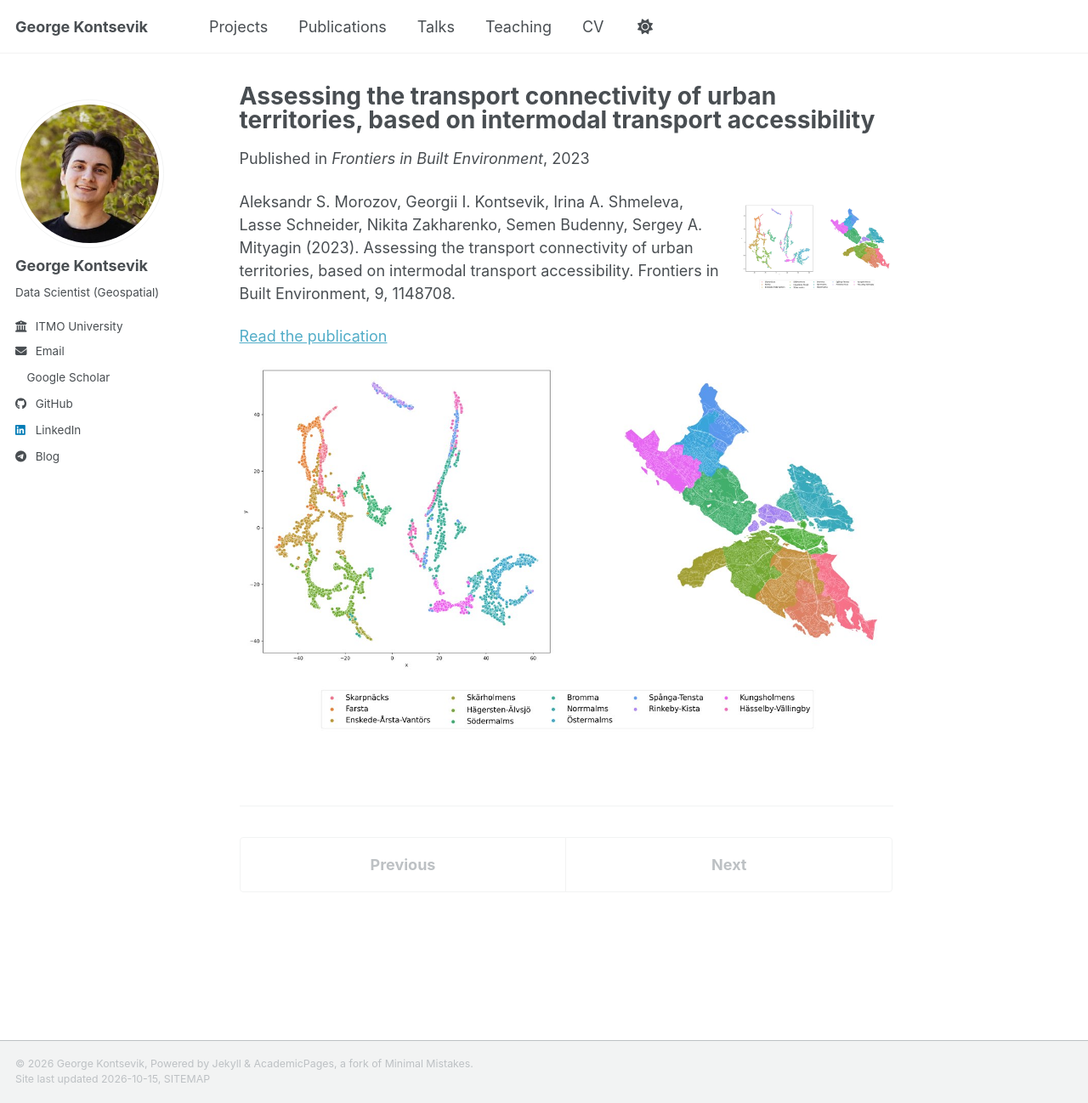
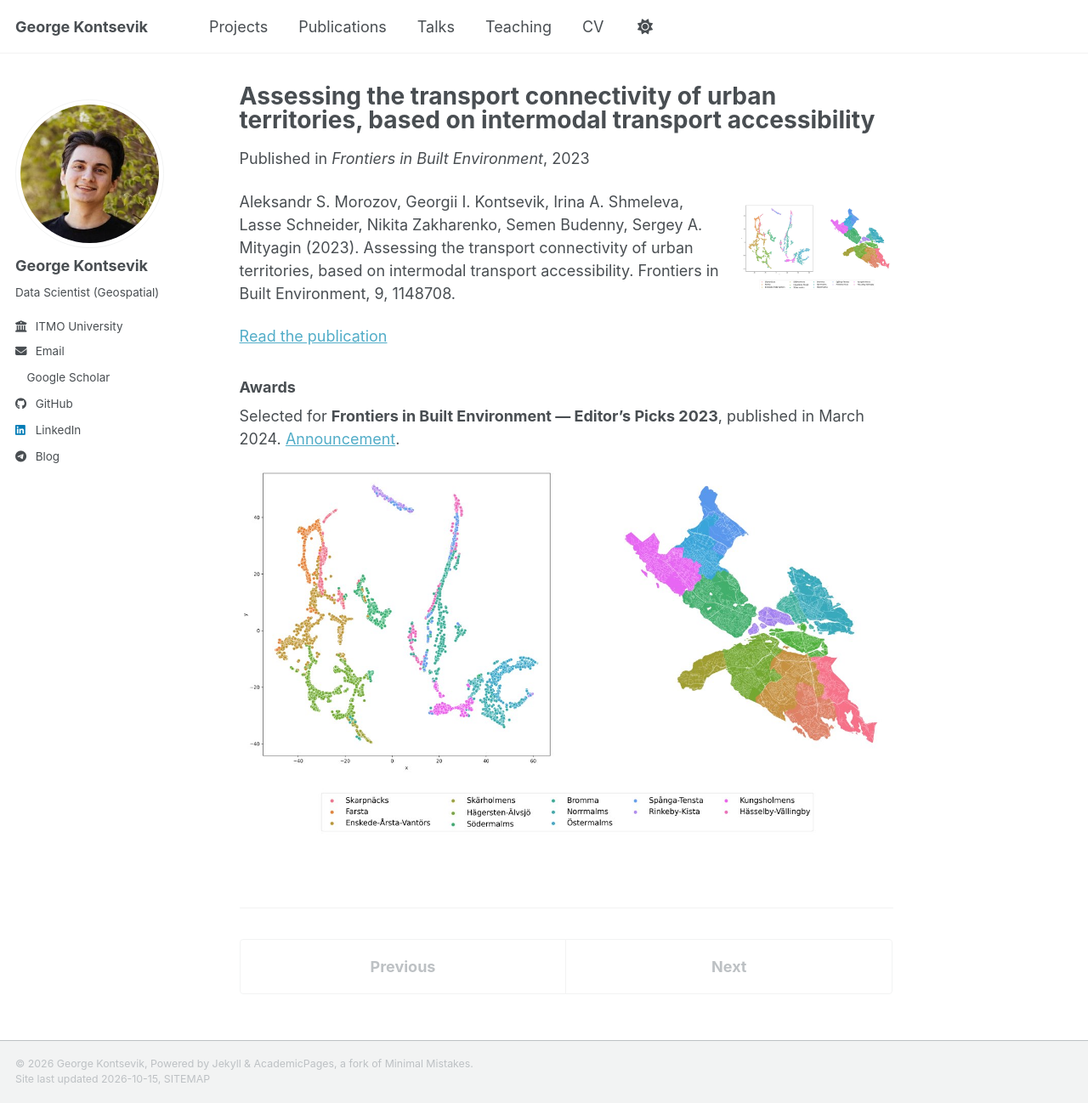
Before and after one commit to GeorgeKontsevik/GeorgeKontsevik.github.io, a Jekyll site: the page built from _publications/assessing-the-transport-connectivity-of-urban-territories-based-on-intermodal-transport-accessibility.md, in a window 1280 px wide and 1298 px high. Shown: the whole window at 85% size. Built offline with Jekyll 4.4.1, drawn with Linux system fonts in a browser that asks for light colours; a style sheet for code colours, icons or effects is not loaded.

Commit message:
Add Frontiers Editors Picks recognition to publication card

```diff
--- a/_includes/archive-single.html
+++ b/_includes/archive-single.html
@@ -85,6 +85,9 @@
       <p><a href="{{ post.bibtexurl }}">Download Bibtex</a></p>
     {% endif %}
 
+    {% if post.award %}
+      <p><i class="fa fa-trophy" aria-hidden="true"></i> <strong>Awards:</strong> <a href="{{ post.award_url }}">{{ post.award }}</a></p>
+    {% endif %}
     </div>
     {% if post.collection == 'publications' or post.collection == 'portfolio' %}
       {% include entry-image.html item=post %}
--- a/_publications/assessing-the-transport-connectivity-of-urban-territories-based-on-intermodal-transport-accessibility.md
+++ b/_publications/assessing-the-transport-connectivity-of-urban-territories-based-on-intermodal-transport-accessibility.md
@@ -3,6 +3,8 @@ title: "Assessing the transport connectivity of urban territories, based on inte
 authors: "Aleksandr S. Morozov, Georgii I. Kontsevik, Irina A. Shmeleva, Lasse Schneider, Nikita Zakharenko, Semen Budenny, Sergey A. Mityagin"
 publication_year: 2023
 venue: "Frontiers in Built Environment"
+award: "Selected for Frontiers in Built Environment — Editor’s Picks 2023"
+award_url: "https://www.linkedin.com/feed/update/urn:li:activity:7214364183625170944/"
 category: "manuscripts"
 publication_url: "https://doi.org/10.3389/fbuil.2023.1148708"
 citation: "Aleksandr S. Morozov, Georgii I. Kontsevik, Irina A. Shmeleva, Lasse Schneider, Nikita Zakharenko, Semen Budenny, Sergey A. Mityagin (2023). Assessing the transport connectivity of urban territories, based on intermodal transport accessibility. Frontiers in Built Environment, 9, 1148708."
@@ -17,4 +19,8 @@ Aleksandr S. Morozov, Georgii I. Kontsevik, Irina A. Shmeleva, Lasse Schneider,
 
 [Read the publication](https://doi.org/10.3389/fbuil.2023.1148708)
 
+### Awards
+
+Selected for **Frontiers in Built Environment — Editor’s Picks 2023**, published in March 2024. [Announcement](https://www.linkedin.com/feed/update/urn:li:activity:7214364183625170944/).
+
 <a href="/images/publications/frontiers-transport-connectivity.png"><img src="/images/publications/frontiers-transport-connectivity.png" alt="Colour-coded point representation alongside a map of Stockholm districts" loading="lazy"></a>
```
